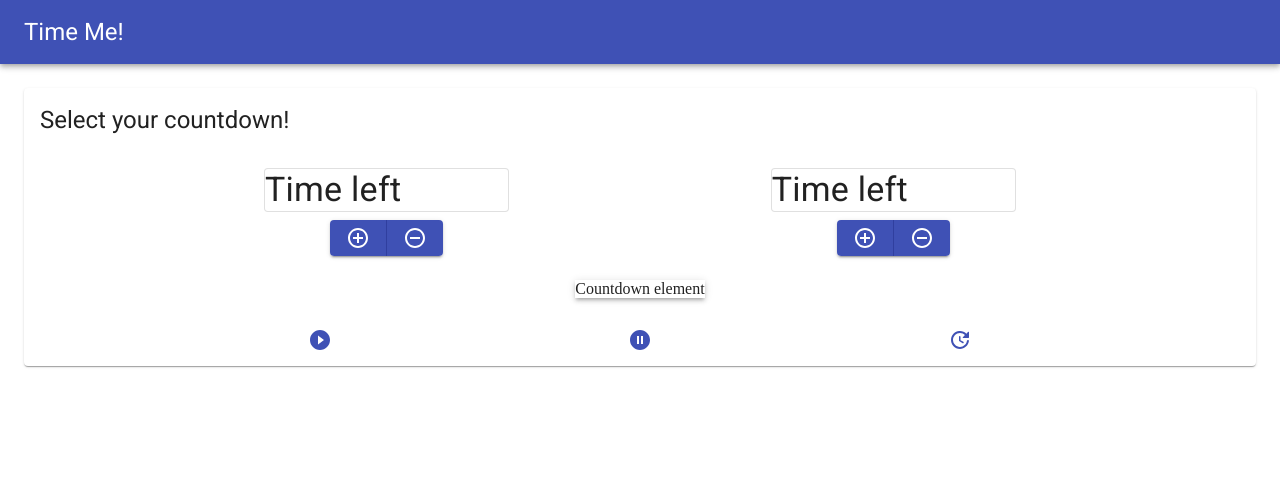
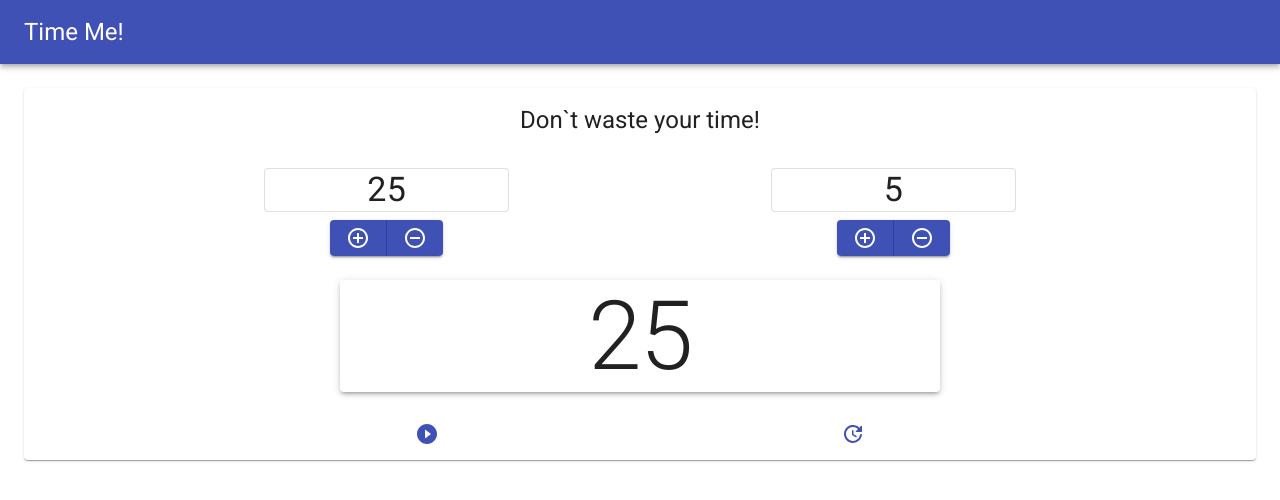
Before and after one commit to ibanld/timeme, a React (Create React App) app: page / in a window 1280 px wide. Shown: the top 500 px of the page. Built offline with nearby package versions, Linux system fonts and the light colour scheme.

Commit message:
Play Reset Component - Logic First Part

```diff
--- a/src/components/ClockComponent.js
+++ b/src/components/ClockComponent.js
@@ -1,18 +1,35 @@
 import React, {useState, useEffect} from 'react'
 import Countdown from './CountdownComponent'
+import PlayReset from './PlayResetComponent'
 import {Card, CardHeader, CardContent, CardActions, Button, ButtonGroup, Typography, Grid, Paper} from '@material-ui/core'
-import { PlayCircleFilled, PauseCircleFilled, UpdateRounded, AddCircleOutline, RemoveCircleOutline } from '@material-ui/icons'
+import { AddCircleOutline, RemoveCircleOutline } from '@material-ui/icons'
 
 export default function Clock() {
     const [timer, setTimer] = useState(25)
     const [breaker, setBreak] = useState(5)
+    const [play, setPlay] = useState(false)
+    const [countdown, setCountdown] = useState(timer)
+
+    const handleReset = () => {
+        setCountdown(timer)
+        setTimer(25)
+        setBreak(5)
+        setPlay(false)
+    }
+
+    useEffect( () => {
+        setCountdown(timer);
+
+    }, [timer]);
+
 
 
     return (
         <>
             <Card style={{marginTop: '3vh'}}>
                 <CardHeader
-                title= 'Select your countdown!'
+                title= 'Don`t waste your time!'
+                style={{textAlign: 'center'}}
                 />
                 <CardContent>
                     <div id="counters" style={{flexGrow: 1}}>
@@ -24,12 +41,14 @@ export default function Clock() {
                                     justify="center"
                                     alignItems="center"
                                 >
-                                    <Paper id='session-length' variant='outlined' elevation={3} style={{width: '50%'}}>
-                                        <Typography variant='h4'>Time left</Typography>
+                                    <Paper id='session-length' variant='outlined' elevation={3} style={{width: '50%', textAlign:'center'}}>
+                                        <Typography variant='h4'>{timer}</Typography>
                                     </Paper>
                                     <ButtonGroup variant="contained" color="primary" aria-label="session-label" style={{marginTop: '1vh'}}>
-                                        <Button id='session-increment'><AddCircleOutline /></Button>
-                                        <Button id='session-decrement'><RemoveCircleOutline /></Button>
+                                        <Button id='session-increment' onClick={ () => setTimer(prevTimer => prevTimer+1) }><AddCircleOutline /></Button>
+                                        {timer < 1 ? '' :
+                                            <Button id='session-decrement' onClick={ () => setTimer(prevTimer => prevTimer-1) }><RemoveCircleOutline /></Button>
+                                        }
                                     </ButtonGroup>
                                 </Grid>
                             </Grid>
@@ -40,37 +59,27 @@ export default function Clock() {
                                     justify="center"
                                     alignItems="center"
                                 >
-                                    <Paper id="break-length" variant='outlined' elevation={3} style={{width: '50%'}}>
-                                        <Typography variant='h4'>Time left</Typography>
+                                    <Paper id="break-length" variant='outlined' elevation={3} style={{width: '50%', textAlign:'center'}}>
+                                        <Typography variant='h4'>{breaker}</Typography>
                                     </Paper>
                                     <ButtonGroup variant="contained" color="primary" aria-label="break-label" style={{marginTop: '1vh'}}>
-                                        <Button id='break-increment'><AddCircleOutline /></Button>
-                                        <Button id='break-decrement'><RemoveCircleOutline /></Button>
+                                        {breaker > 59 ? '' :
+                                            <Button id='break-increment' onClick={ () => setBreak(prevBreak => prevBreak+1) }><AddCircleOutline /></Button>
+                                        }
+                                        {breaker < 1 ? '' :
+                                            <Button id='break-decrement' onClick={ () => setBreak(prevBreak => prevBreak-1) }><RemoveCircleOutline /></Button>
+                                        }
                                     </ButtonGroup>
                                 </Grid>
                             </Grid>
                         </Grid>
                     </div>
 
-                    <Countdown />
+                    <Countdown timer = {timer} countdown={countdown} breaker={breaker} play={play} setCountdown={setCountdown} />
+
                 </CardContent>
-                <CardActions>
-                    <Grid container
-                        direction="row"
-                        justify="space-evenly"
-                        alignItems="baseline"
-                    >
-                        <Button id='start_stop'>
-                                <PlayCircleFilled color='primary'/>
-                        </Button>
-                        <Button id='pause'>
-                            <PauseCircleFilled color='primary'/>
-                        </Button>
-                        <Button id='reset'>
-                            <UpdateRounded color='primary'/>
-                        </Button>
-                    </Grid>
-                </CardActions>
+                <PlayReset play={play} handleReset={handleReset} setPlay={setPlay} />
+
             </Card>
         </>
     )
--- a/src/components/CountdownComponent.js
+++ b/src/components/CountdownComponent.js
@@ -1,10 +1,29 @@
-import React from 'react';
-import {Paper, Grid} from '@material-ui/core'
+import React, { useEffect } from 'react';
+import {Paper, Grid, Typography} from '@material-ui/core'
 
-export default function Countdown(props) {
+export default function Countdown({timer, countdown, breaker, play, setCountdown}) {
+
+    useEffect( () => {
+        play &&
+            setInterval( () => {
+                setCountdown(prevTimer=> prevTimer-1)
+            }, 1000)
+    }, [play, setCountdown])
+
+    console.log(play)
+
+    useEffect( () => {
+        countdown < 0 && setCountdown(breaker)
+
+    }, [countdown, setCountdown])
+
 	return(
         <Grid container justify='center' style={{width: '100%', marginTop: '3vh'}}>
-            <Paper elevation={3} square >Countdown element</Paper>
+            <Paper id='time-left' elevation={3} style={{width: '50%', textAlign:'center'}}>
+                <Typography variant='h1'>
+                    {countdown}
+                </Typography>
+            </Paper>
         </Grid>
     );
 }
--- /dev/null
+++ b/src/components/PlayResetComponent.js
@@ -0,0 +1,28 @@
+import React from 'react'
+import { CardActions, Grid, Button } from '@material-ui/core'
+import { PlayCircleFilled, PauseCircleFilled, UpdateRounded } from '@material-ui/icons'
+
+export default function PlayReset({play, handleReset, setPlay}) {
+
+    return (
+        <CardActions>
+                    <Grid container
+                        direction="row"
+                        justify="space-evenly"
+                        alignItems="baseline"
+                    >
+
+                        <Button id='start_stop' onClick= { ()=> { setPlay(!play) } }>
+                            {!play ?
+                                <PlayCircleFilled color='primary'/>
+                            :
+                                <PauseCircleFilled color='primary'/>
+                            }
+                        </Button>
+                        <Button id='reset'>
+                            <UpdateRounded color='primary' onClick={ () => handleReset() }/>
+                        </Button>
+                    </Grid>
+                </CardActions>
+    )
+}
```
